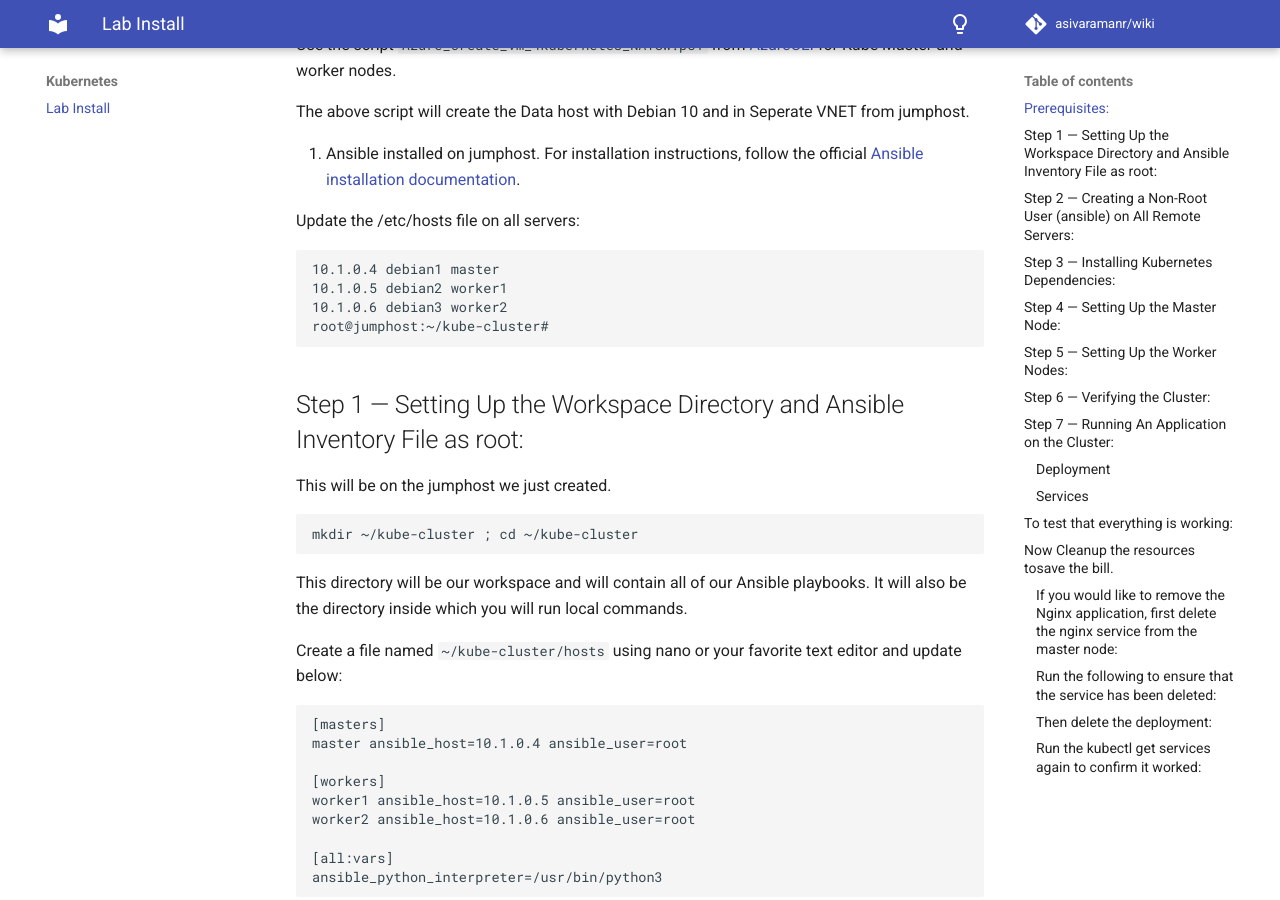
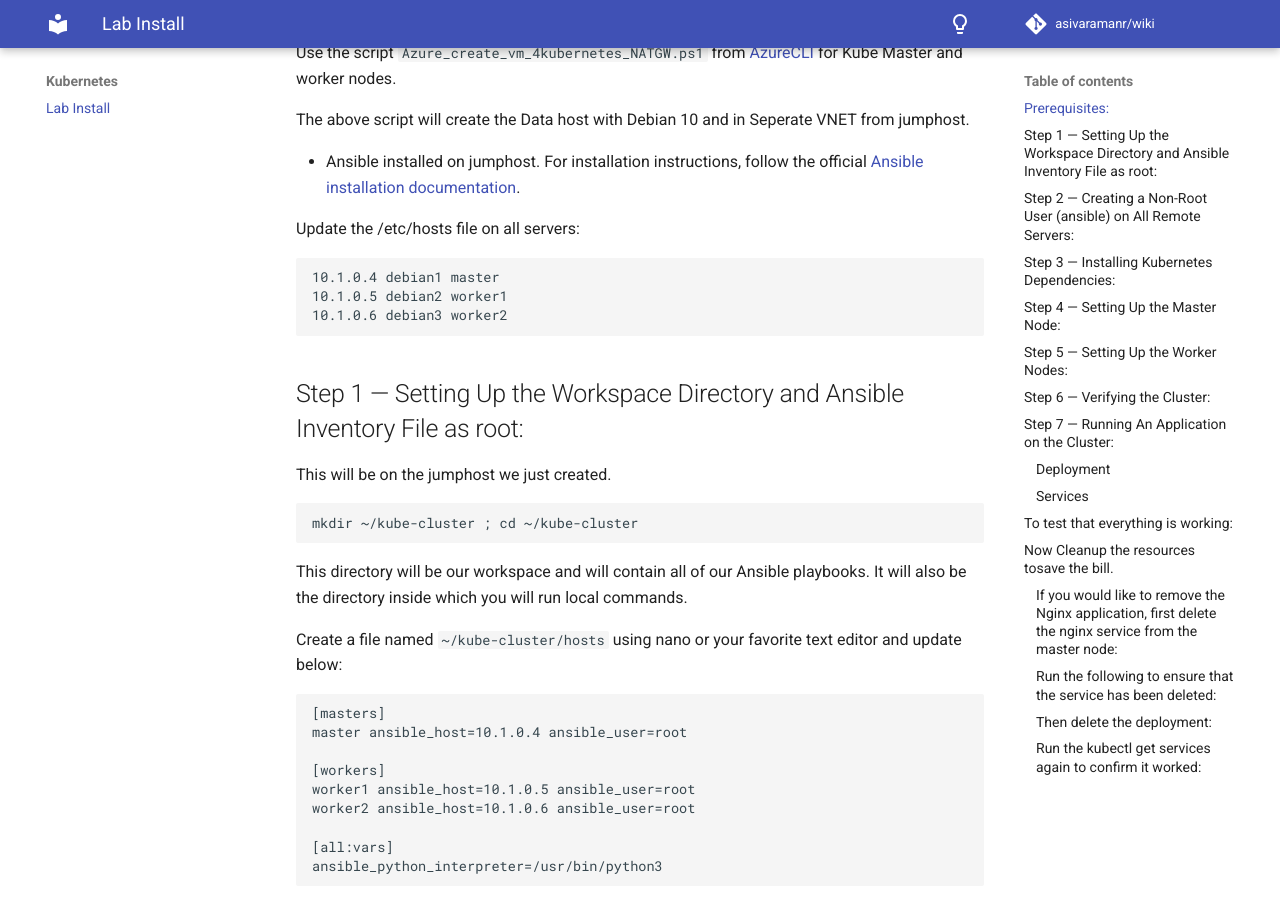
Before and after one commit to asivaramanr/wiki, an MkDocs documentation site: the page built from docs/Kubernetes/Installing_Kubernetes.md, in a window 1280 px wide and 900 px high, scrolled down 648 px. Built offline with MkDocs 1.6.1 and Material for MkDocs 9.7.7, drawn with Linux system fonts in a browser that asks for light colours; comment, search, counter and statistics services are not loaded.

Commit message:
modified index

````diff
--- a/docs/Kubernetes/Installing_Kubernetes.md
+++ b/docs/Kubernetes/Installing_Kubernetes.md
@@ -4,26 +4,25 @@
 
 ## Prerequisites:
 
-1. A Jumphost with PublicIP, (We will use jumphost as Ansible Master and Datahost for KubeMaster and Worker nodes)
+* A Jumphost with PublicIP, (We will use jumphost as Ansible Master and Datahost for KubeMaster and Worker nodes)
 
-An SSH key pair from jumphost to all the servers. (Remember to enble root login to yes in sshd_config).
+* An SSH key pair from jumphost to all the servers. (Remember to enble root login to yes in sshd_config).
 
-Use the script `Azure_create_vm_jumphost.ps1` from [AzureCLI](https://github.com/asivaramanr/VisualStudio/tree/master/AzureCLI) to create a jumphost with PublicIP and in seperate VNET.
+  Use the script `Azure_create_vm_jumphost.ps1` from [AzureCLI](https://github.com/asivaramanr/VisualStudio/tree/master/AzureCLI) to create a jumphost with PublicIP and in seperate VNET.
 
-2.  Two or Three Linux servers with at least 2GB RAM and 2 vCPUs each. You should be able to SSH into each server as the root user with your SSH key pair.
+* Two or Three Linux servers with at least 2GB RAM and 2 vCPUs each. You should be able to SSH into each server as the root user with your SSH key pair.
 
-Use the script `Azure_create_vm_4kubernetes_NATGW.ps1` from [AzureCLI](https://github.com/asivaramanr/VisualStudio/tree/master/AzureCLI) for Kube Master and worker nodes.
+  Use the script `Azure_create_vm_4kubernetes_NATGW.ps1` from [AzureCLI](https://github.com/asivaramanr/VisualStudio/tree/master/AzureCLI) for Kube Master and worker nodes.
 
-The above script will create the Data host with Debian 10 and in Seperate VNET from jumphost.
+  The above script will create the Data host with Debian 10 and in Seperate VNET from jumphost.
 
-3.  Ansible installed on jumphost. For installation instructions, follow the official [Ansible installation documentation](https://docs.ansible.com/ansible/latest/installation_guide/intro_installation.html).
+* Ansible installed on jumphost. For installation instructions, follow the official [Ansible installation documentation](https://docs.ansible.com/ansible/latest/installation_guide/intro_installation.html).
 
 Update the /etc/hosts file on all servers:
 ```
 10.1.0.4 debian1 master
 10.1.0.5 debian2 worker1
 10.1.0.6 debian3 worker2
-root@jumphost:~/kube-cluster#
 ```
 ## Step 1 — Setting Up the Workspace Directory and Ansible Inventory File as root:
 
````
